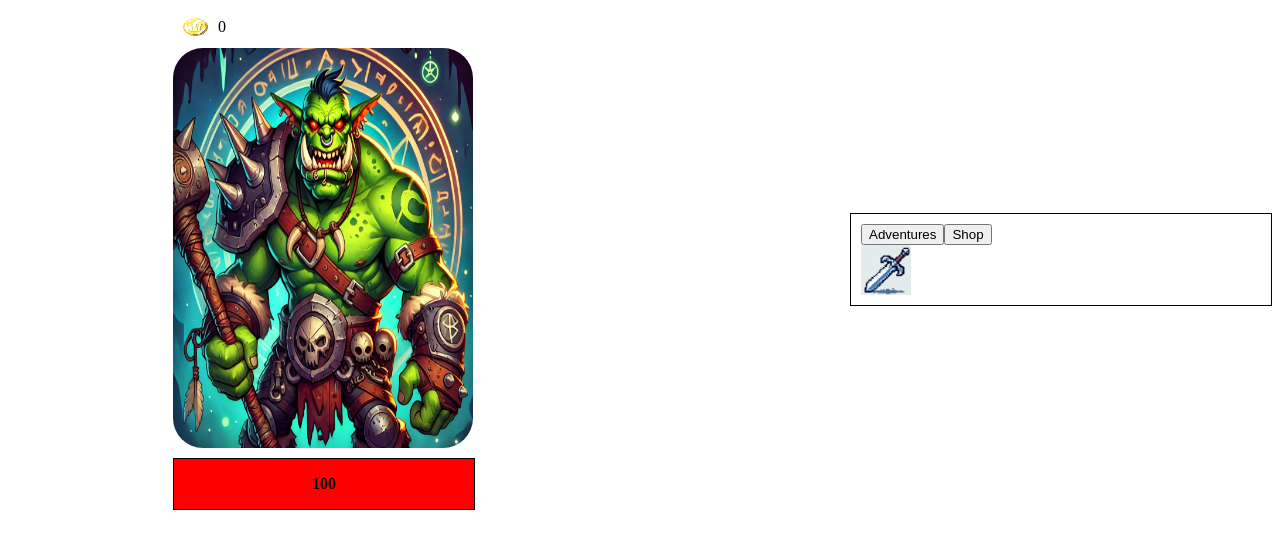
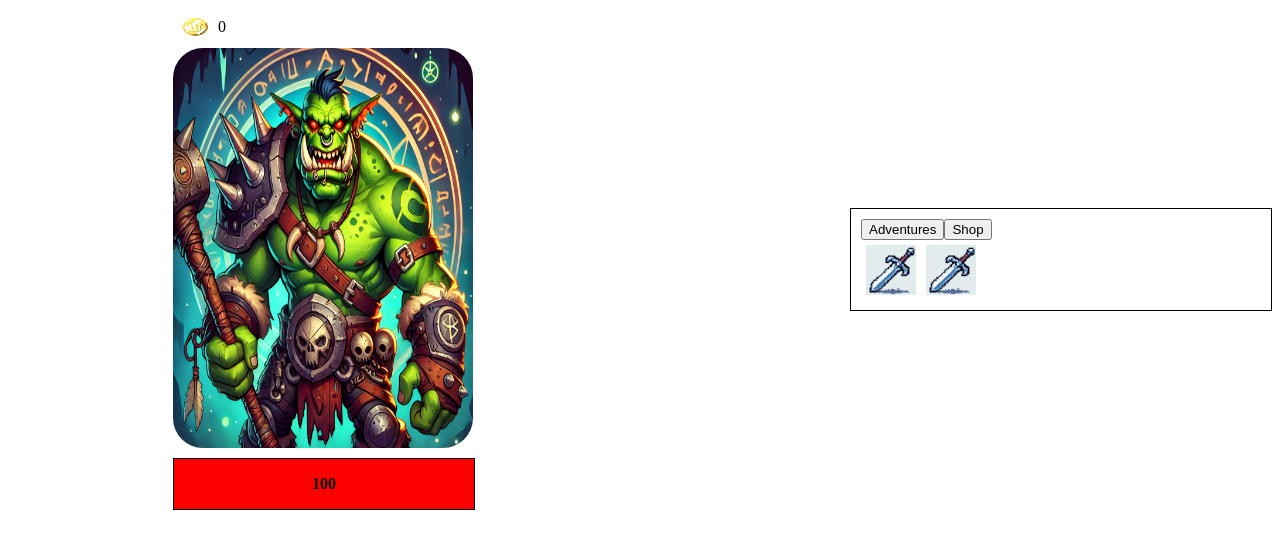
Before and after one commit to HolTier/AdventureClicker, an Angular app: page / in a window 1280 px wide. Both pictures are taken after a click on the button "Shop". Shown: the top 548 px of the page. Built offline with nearby package versions, Linux system fonts and the light colour scheme.

Commit message:
Add tooltip.

```diff
--- /dev/null
+++ b/src/app/components/tooltip/tooltip.component.css
@@ -0,0 +1,10 @@
+.tooltip {
+  position: fixed;
+  background-color: #333;
+  color: #fff;
+  padding: 8px;
+  border-radius: 4px;
+  font-size: 0.9em;
+  box-shadow: 0 2px 4px rgba(0, 0, 0, 0.3);
+  pointer-events: none;
+}
--- /dev/null
+++ b/src/app/components/tooltip/tooltip.component.html
@@ -0,0 +1,3 @@
+<div class="tooltip" [ngStyle]="{'top.px': position.y, 'left.px': position.x}">
+  {{name}}: {{description}}
+</div>
--- a/src/app/components/upgrade/upgrade.component.css
+++ b/src/app/components/upgrade/upgrade.component.css
@@ -26,3 +26,21 @@
 .upgrade-button:disabled {
   background: darkgray;
 }
+
+.items {
+  width: 50px;
+  height: 50px;
+  padding: 5px;
+}
+
+.item-upgrade-wrapper {
+  position: relative;
+  width: 50px;
+  height: 50px;
+
+}
+
+.item-container {
+  display: flex;
+  flex-direction: row;
+}
--- a/src/app/components/upgrade/upgrade.component.html
+++ b/src/app/components/upgrade/upgrade.component.html
@@ -20,12 +20,26 @@
       </span>
     </div>
     <div class="tab" *ngSwitchCase="1">
-      <span
-        *ngFor="let item of items$ | async"
-        class="items"
-      >
-        <app-item [item]="item"></app-item>
-      </span>
+      <div class="item-container">
+        <span
+          *ngFor="let item of items$ | async"
+          class="items"
+        >
+          <div class="item-upgrade-wrapper">
+            <app-item
+              [item]="item"
+              (mouseover)="onHoverItem($event, item)"
+              (mouseleave)="hideTooltip()"
+            ></app-item>
+          </div>
+        </span>
+      </div>
     </div>
   </div>
 </div>
+<app-tooltip
+  *ngIf="isTooltipActive"
+  [name]="tooltipName"
+  [description]="tooltipDescription"
+  [position]="tooltipPosition"
+></app-tooltip>
--- a/src/app/components/upgrade/upgrade.component.ts
+++ b/src/app/components/upgrade/upgrade.component.ts
@@ -5,6 +5,7 @@ import {AsyncPipe, NgClass, NgForOf, NgIf, NgSwitch, NgSwitchCase} from '@angula
 import {Items, Upgrade} from '../../interfaces/upgrade.interface';
 import {Observable} from 'rxjs';
 import {ItemComponent} from '../item/item.component';
+import {TooltipComponent} from '../tooltip/tooltip.component';
 
 @Component({
   selector: 'app-upgrade',
@@ -17,7 +18,8 @@ import {ItemComponent} from '../item/item.component';
     NgClass,
     NgSwitch,
     NgSwitchCase,
-    ItemComponent
+    ItemComponent,
+    TooltipComponent
   ],
   templateUrl: './upgrade.component.html',
   styleUrl: './upgrade.component.css'
@@ -26,6 +28,10 @@ export class UpgradeComponent {
   upgrade$: Observable<Upgrade[]> | undefined;
   items$: Observable<Items[]> | undefined;
   tabNumber: number = 0;
+  isTooltipActive: boolean = false;
+  tooltipName: string = '';
+  tooltipDescription: string = '';
+  tooltipPosition: {x: number, y: number} = {x: 0, y: 0};
 
   constructor(private gameStateService: GameStateService) {
     this.upgrade$ = this.gameStateService.upgrade$;
@@ -36,4 +42,17 @@ export class UpgradeComponent {
     console.log('Upgrade clicked: ' + upgrade.name);
     this.gameStateService.levelUpUpgrade(upgrade);
   }
+
+  onHoverItem($event: MouseEvent, item: Items) {
+    if(!this.isTooltipActive || item.name != this.tooltipName) {
+      this.tooltipName = item.name;
+      this.tooltipDescription = item.name;
+      this.tooltipPosition = {x: $event.clientX, y: $event.clientY};
+      this.isTooltipActive = true;
+    }
+  }
+
+  hideTooltip() {
+    this.isTooltipActive = false;
+  }
 }
--- a/src/app/core/game-state.service.ts
+++ b/src/app/core/game-state.service.ts
@@ -32,6 +32,10 @@ export class GameStateService {
     {
       id: 0, name: "Iron Sword", icon: "/items/ironSwordAI1.jpg", cost: 10, isPurchased: false,
         effect: () => this.increaseClickValue(2)
+    },
+    {
+      id: 1, name: "Gold Sword", icon: "/items/ironSwordAI1.jpg", cost: 10, isPurchased: false,
+      effect: () => this.increaseClickValue(2)
     }
   ]
   items = new BehaviorSubject<Items[]>(this.itemsList);
```
Also changed, not shown: src/app/components/clicker/clicker.component.ts (+5 -2 lines), src/app/components/tooltip/tooltip.component.ts (added, +17 -0 lines), 1 other file (tests, documents, lock files or other folders).
